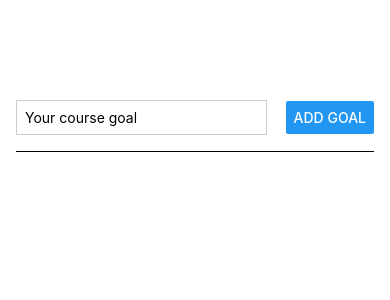
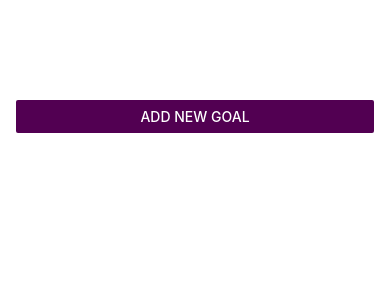
Before and after one commit to Snow-Tech/RNCourse, a React Native app: screen / in a window 390 px wide. Shown: the top 300 px of the page. Built offline with nearby package versions, Linux system fonts and the light colour scheme.

Commit message:
completed goal app

```diff
--- a/App.js
+++ b/App.js
@@ -1,16 +1,21 @@
 import { useState } from "react";
 import GoalItem from "./components/GoalItem";
 import GoalInput from "./components/GoalInput";
-import { StyleSheet, View, FlatList } from "react-native";
+import { StyleSheet, View, FlatList, Button } from "react-native";
+import { StatusBar } from "expo-status-bar";
+import { v4 as uuid } from "uuid";
+import 'react-native-get-random-values';
 
 export default function App() {
+  const [modalIsVisible, setModalIsVisible] = useState(false);
   const [courseGoals, setCourseGoals] = useState([]);
 
   function addGoalHandler(enteredGoalText) {
     setCourseGoals((currentCourseGoals) => [
       ...currentCourseGoals,
-      { text: enteredGoalText, key: Math.random().toString },
+      { text: enteredGoalText, id: uuid() },
     ]);
+    endAddGoalHandler();
   }
 
   function deleteGoalHandler(id) {
@@ -19,13 +24,33 @@ export default function App() {
     });
   }
 
+  function startAddGoalHandler() {
+    setModalIsVisible(true);
+  }
+
+  function endAddGoalHandler() {
+    setModalIsVisible(false);
+  }
+
   return (
+    <>
+      <StatusBar style="light" />
       <View style={styles.appContainer}>
-      <GoalInput onAddGoal={addGoalHandler} />
+        <Button
+          title="Add new Goal"
+          color="#520052"
+          onPress={startAddGoalHandler}
+        />
 
+        <GoalInput
+          visible={modalIsVisible}
+          onAddGoal={addGoalHandler}
+          dismissModal={endAddGoalHandler}
+        />
+
+        <View style={styles.goalsContainer}>
           <FlatList
             data={courseGoals}
-        style={styles.goalsContainer}
             renderItem={(itemData) => {
               return (
                 <GoalItem
@@ -37,6 +62,8 @@ export default function App() {
             }}
           />
         </View>
+      </View>
+    </>
   );
 }
 
--- a/app.json
+++ b/app.json
@@ -6,6 +6,7 @@
     "orientation": "portrait",
     "icon": "./assets/icon.png",
     "userInterfaceStyle": "light",
+    "backgroundColor": "#85A3FF",
     "splash": {
       "image": "./assets/splash.png",
       "resizeMode": "contain",
--- a/components/GoalInput.js
+++ b/components/GoalInput.js
@@ -1,8 +1,15 @@
-import { StyleSheet, TextInput, View, Button} from 'react-native';
-import { useState } from 'react';
+import {
+  StyleSheet,
+  TextInput,
+  View,
+  Button,
+  Modal,
+  Image,
+} from "react-native";
+import { useState } from "react";
 
 function GoalInput(props) {
-    const [enteredGoalText, setEnteredGoalText] = useState('');
+  const [enteredGoalText, setEnteredGoalText] = useState("");
 
   function goalInputHandler(enteredText) {
     setEnteredGoalText(enteredText);
@@ -10,44 +17,77 @@ function GoalInput(props) {
 
   function addGoalHandler() {
     props.onAddGoal(enteredGoalText);
-        setEnteredGoalText('');
+    setEnteredGoalText("");
   }
 
   return (
+    <Modal visible={props.visible} animationType="slide">
       <View style={styles.inputContainer}>
+        <Image source={require("../assets/goal.png")} style={styles.image} />
 
         <TextInput
           style={styles.textInputView}
-        placeholder='Your course goal'
+          placeholder="Your course goal"
           onChangeText={goalInputHandler}
           value={enteredGoalText}
         />
 
-        <Button title='Add Goal'
-        onPress={addGoalHandler}>
-        </Button>
+        <View style={styles.buttonsContainer}>
+          <View style={styles.button}>
+            <Button
+            title="Add Goal"
+            onPress={addGoalHandler}
+            color="#ADEBAD"
+             />
           </View>
+          <View style={styles.button}>
+            <Button
+            title="Cancel"
+            onPress={props.dismissModal}
+            color="#142966"
+            />
+          </View>
+        </View>
+      </View>
+    </Modal>
   );
-};
+}
 
 export default GoalInput;
 
 const styles = StyleSheet.create({
   inputContainer: {
-      flexDirection: 'row',
-      justifyContent: 'space-between',
-      alignItems: 'center',
-      borderBottomWidth: 1,
-      borderBottomColor: '#ccccc',
-      paddingBottom: 16,
-      marginBottom: 24
+    flex: 1,
+    justifyContent: "center",
+    alignItems: "center",
+    padding: 16,
+    backgroundColor: "#85A3FF",
   },
 
   textInputView: {
     borderWidth: 1,
-      borderColor: '#cccccc',
-      width: '70%',
-      marginRight: 16,
-      padding: 8
-    }
+    borderColor: "#EBFOFFF",
+    backgroundColor: "#EBFOFFF",
+    width: "100%",
+    padding: 8,
+    color: "#0A1433",
+    borderRadius: 6
+  },
+
+  buttonsContainer: {
+    flexDirection: "row",
+    justifyContent: "space-between",
+    marginTop: 16,
+  },
+
+  button: {
+    width: "30%",
+    marginHorizontal: 8,
+  },
+
+  image: {
+    width: 100,
+    height: 100,
+    margin: 16,
+  },
 });
--- a/components/GoalItem.js
+++ b/components/GoalItem.js
@@ -2,15 +2,15 @@ import { StyleSheet, View, Text, Pressable } from "react-native";
 
 function GoalItem(props) {
   return (
-    <View style={styles.goalItem}>
-      <Pressable
-        android_ripple={{ color: "#dddddd" }}
-        onPress={props.onDeleteItem.bind(this, props.id)}
-        style={({pressed}) => pressed && styles.pressedItem}
-      >
+    <Pressable
+      android_ripple={{ color: "#dddddd" }}
+      onPress={props.onDeleteItem.bind(this, props.id)}
+      style={({ pressed }) => pressed && styles.pressedItem}
+    >
+      <View style={styles.goalItem}>
         <Text style={styles.goalText}>{props.text}</Text>
-      </Pressable>
-    </View>
+      </View>
+    </Pressable>
   );
 }
 
@@ -26,10 +26,10 @@ const styles = StyleSheet.create({
 
   goalText: {
     color: "white",
-    padding: 8
+    padding: 8,
   },
 
   pressedItem: {
-    opacity: 0.7
-  }
+    opacity: 0.7,
+  },
 });
--- a/package.json
+++ b/package.json
@@ -12,7 +12,9 @@
     "expo": "~51.0.28",
     "expo-status-bar": "~1.12.1",
     "react": "18.2.0",
-    "react-native": "0.74.5"
+    "react-native": "0.74.5",
+    "react-native-get-random-values": "^1.11.0",
+    "uuid": "^10.0.0"
   },
   "devDependencies": {
     "@babel/core": "^7.24.0"
```
Also changed, not shown: assets/goal.png (added), 1 other file (tests, documents, lock files or other folders). Lines whose indentation alone changed are shown as unchanged.
